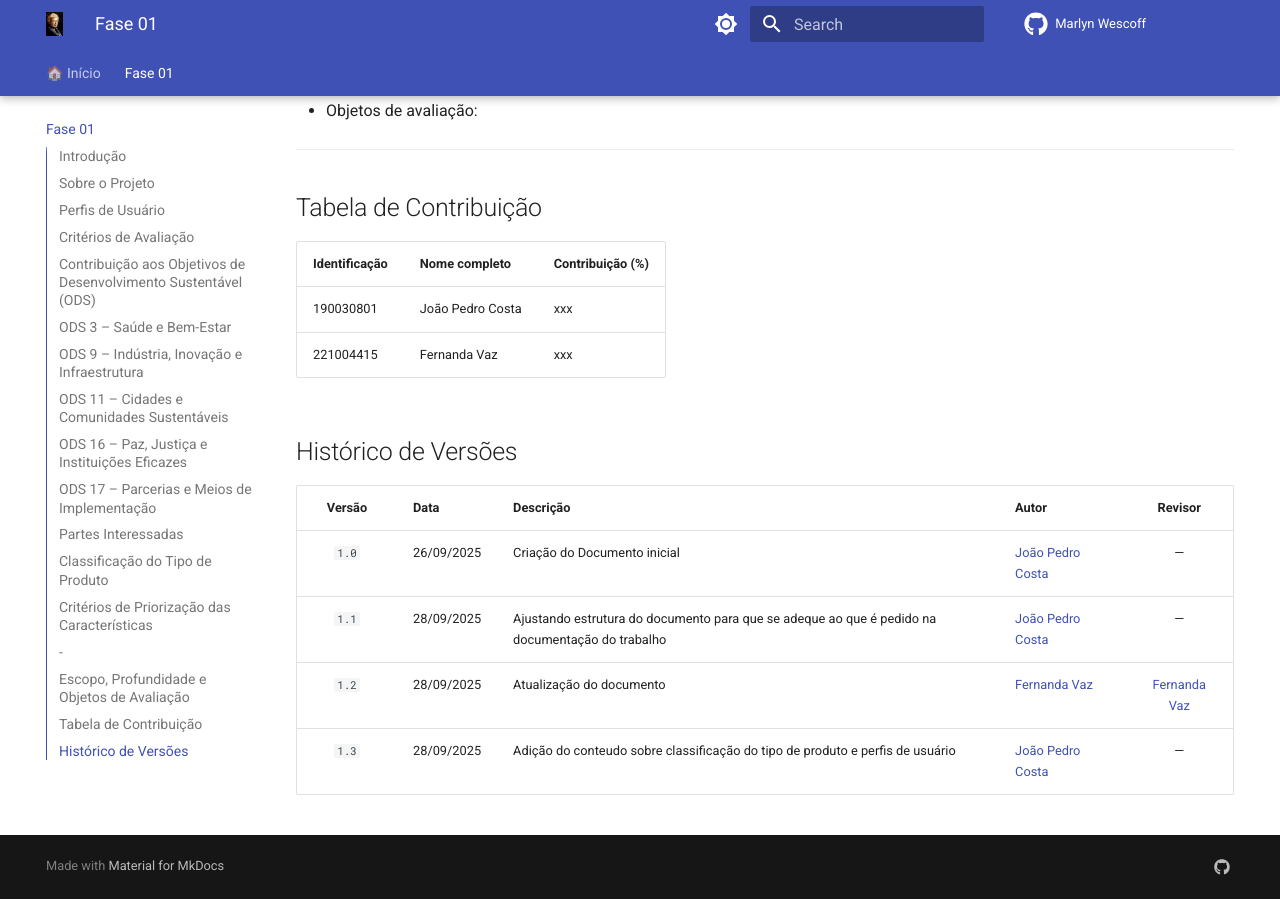
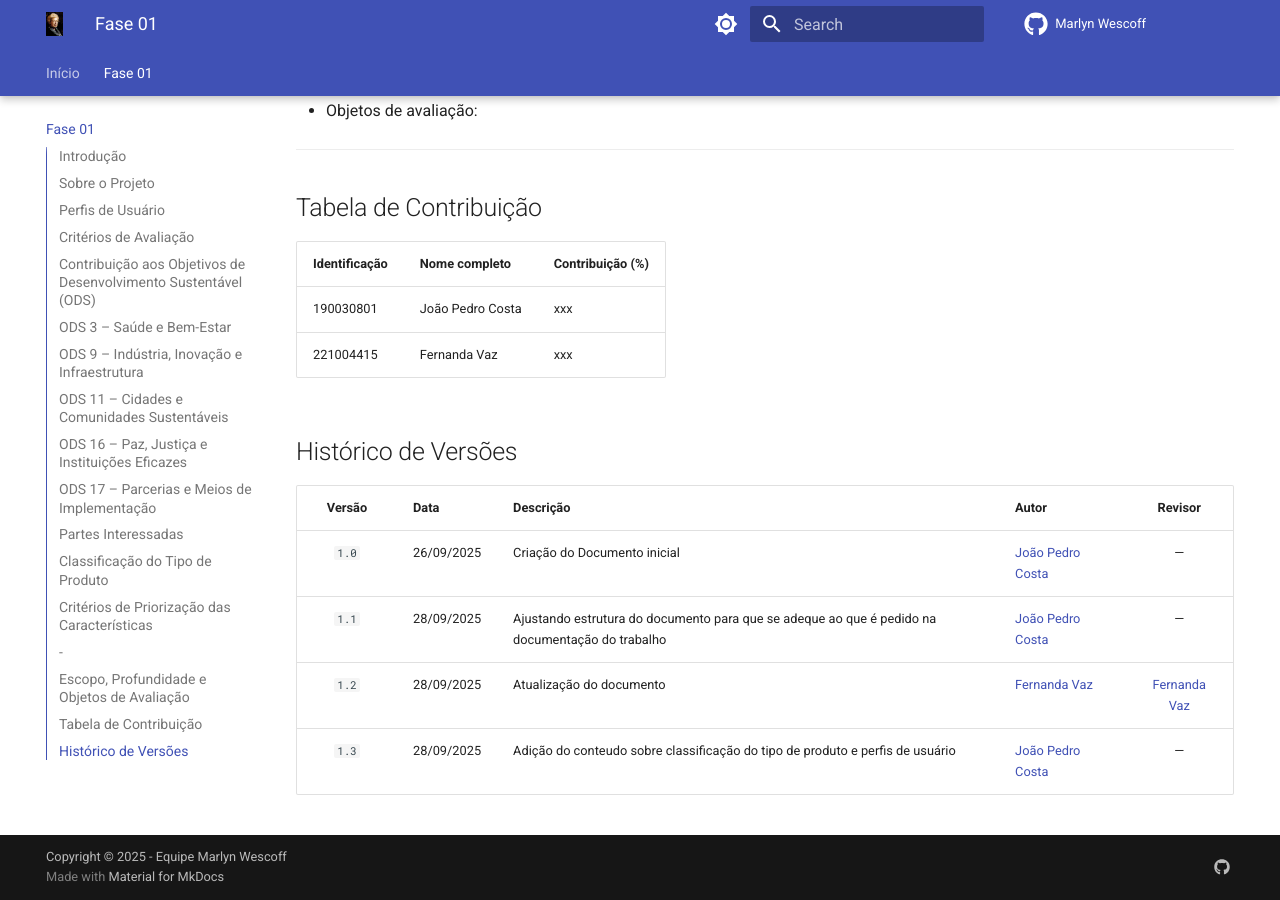
Before and after one commit to FCTE-Qualidade-de-Software-1/2025-2_T01_MARLYN-WESCOFF, an MkDocs documentation site: the page built from docs/fase01.md, in a window 1280 px wide and 900 px high, scrolled down 3459 px. Built offline with MkDocs 1.6.1 and Material for MkDocs 9.7.7, drawn with Linux system fonts in a browser that asks for light colours; comment, search, counter and statistics services are not loaded; the version menu is left out.

Commit message:
feat: atualizando mkdocs para se adequar ao exigido nos criterios

```diff
--- a/mkdocs.yml
+++ b/mkdocs.yml
@@ -13,6 +13,7 @@
     - search.highlight
     - search.share
     - toc.integrate
+    - content.code.copy
   palette:
     - scheme: default
       primary: indigo
@@ -36,17 +37,22 @@
     repo: fontawesome/brands/github
     logo: material/code-braces
 
-# Plugins para melhor funcionalidade
-plugins:
-  - search:
-      lang: pt
-
-# Configuração de ícones personalizados
 extra:
+  version:
+    provider: mike
   social:
     - icon: fontawesome/brands/github
       link: https://github.com/FCTE-Qualidade-de-Software-1/2025-2_T01_MARLYN-WESCOFF.git
       name: GitHub Repository
+
+copyright: "Copyright &copy; 2025 - Equipe Marlyn Wescoff"
+
+plugins:
+  - search:
+      lang: pt
+  - git-revision-date-localized:
+      type: date
+      locale: pt
 
 # Extensões do Markdown
 markdown_extensions:
@@ -62,5 +68,5 @@
   - md_in_html
 
 nav:
-  - 🏠 Início: index.md
+  -  Início: index.md
   -  Fase 01: fase01.md
```
